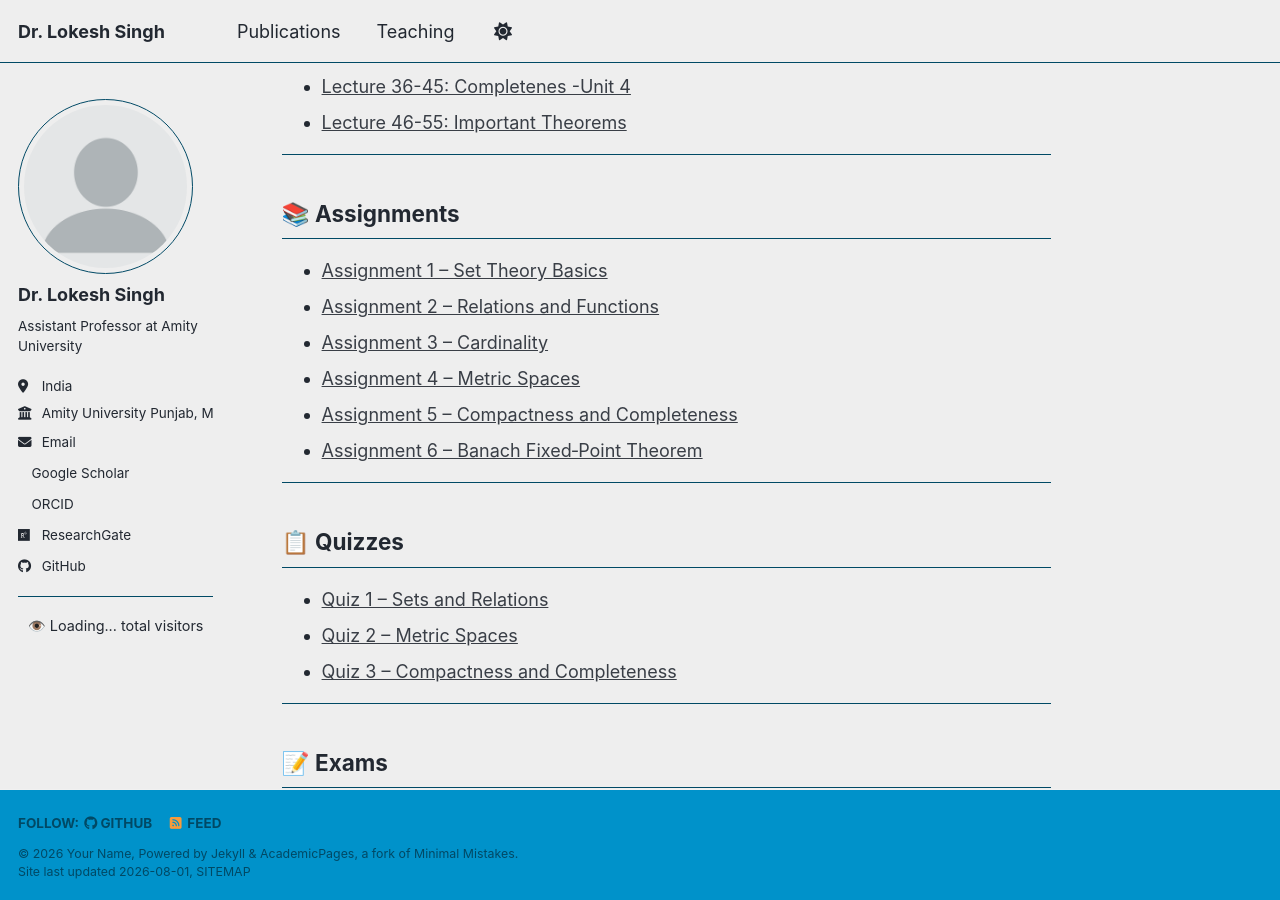
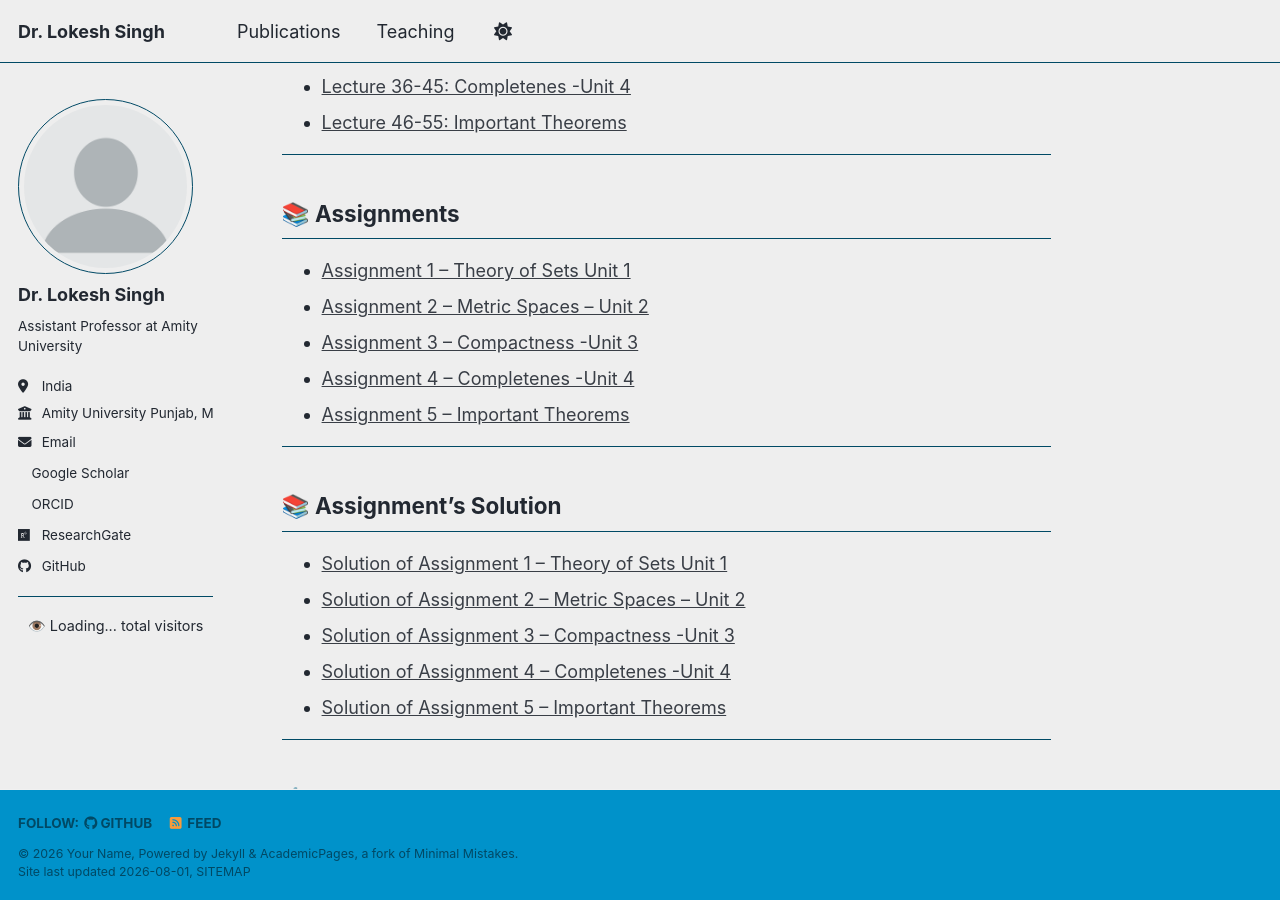
Before and after one commit to lokeshmath/lokeshmath.github.io, a Jekyll site: the page built from _pages/courses/MAT304.md, in a window 1280 px wide and 900 px high, scrolled down 1314 px. Built offline with Jekyll 4.4.1, drawn with Linux system fonts in a browser that asks for light colours; a style sheet for code colours, icons or effects is not loaded.

Commit message:
Update MAT304.md

```diff
--- a/_pages/courses/MAT304.md
+++ b/_pages/courses/MAT304.md
@@ -54,15 +54,22 @@ A rigorous treatment of set theory, logic, and metric spaces, forming the backbo
 
 ## 📚 Assignments
 
-- [Assignment 1 – Set Theory Basics](/files/courses/MAT304/assignment1.pdf)
-- [Assignment 2 – Relations and Functions](/files/courses/MAT304/assignment2.pdf)
-- [Assignment 3 – Cardinality](/files/courses/MAT304/assignment3.pdf)
-- [Assignment 4 – Metric Spaces](/files/courses/MAT304/assignment4.pdf)
-- [Assignment 5 – Compactness and Completeness](/files/courses/MAT304/assignment5.pdf)
-- [Assignment 6 – Banach Fixed‑Point Theorem](/files/courses/MAT304/assignment6.pdf)
+- [Assignment 1 – Theory of Sets Unit 1](/files/courses/MAT304/assignment1.pdf)
+- [Assignment 2 – Metric Spaces – Unit 2](/files/courses/MAT304/assignment2.pdf)
+- [Assignment 3 – Compactness -Unit 3](/files/courses/MAT304/assignment3.pdf)
+- [Assignment 4 – Completenes -Unit 4](/files/courses/MAT304/assignment4.pdf)
+- [Assignment 5 – Important Theorems](/files/courses/MAT304/assignment5.pdf)
 
 ---
+## 📚 Assignment's Solution
 
+- [Solution of Assignment 1 – Theory of Sets Unit 1](/files/courses/MAT304/sol-assignment1.pdf)
+- [Solution of Assignment 2 – Metric Spaces – Unit 2](/files/courses/MAT304/sol-assignment2.pdf)
+- [Solution of Assignment 3 – Compactness -Unit 3](/files/courses/MAT304/sol-assignment3.pdf)
+- [Solution of Assignment 4 – Completenes -Unit 4](/files/courses/MAT304/sol-assignment4.pdf)
+- [Solution of Assignment 5 – Important Theorems](/files/courses/MAT304/sol-assignment5.pdf)
+
+---
 ## 📋 Quizzes
 
 - [Quiz 1 – Sets and Relations](/files/courses/MAT304/quiz1.pdf)
```
